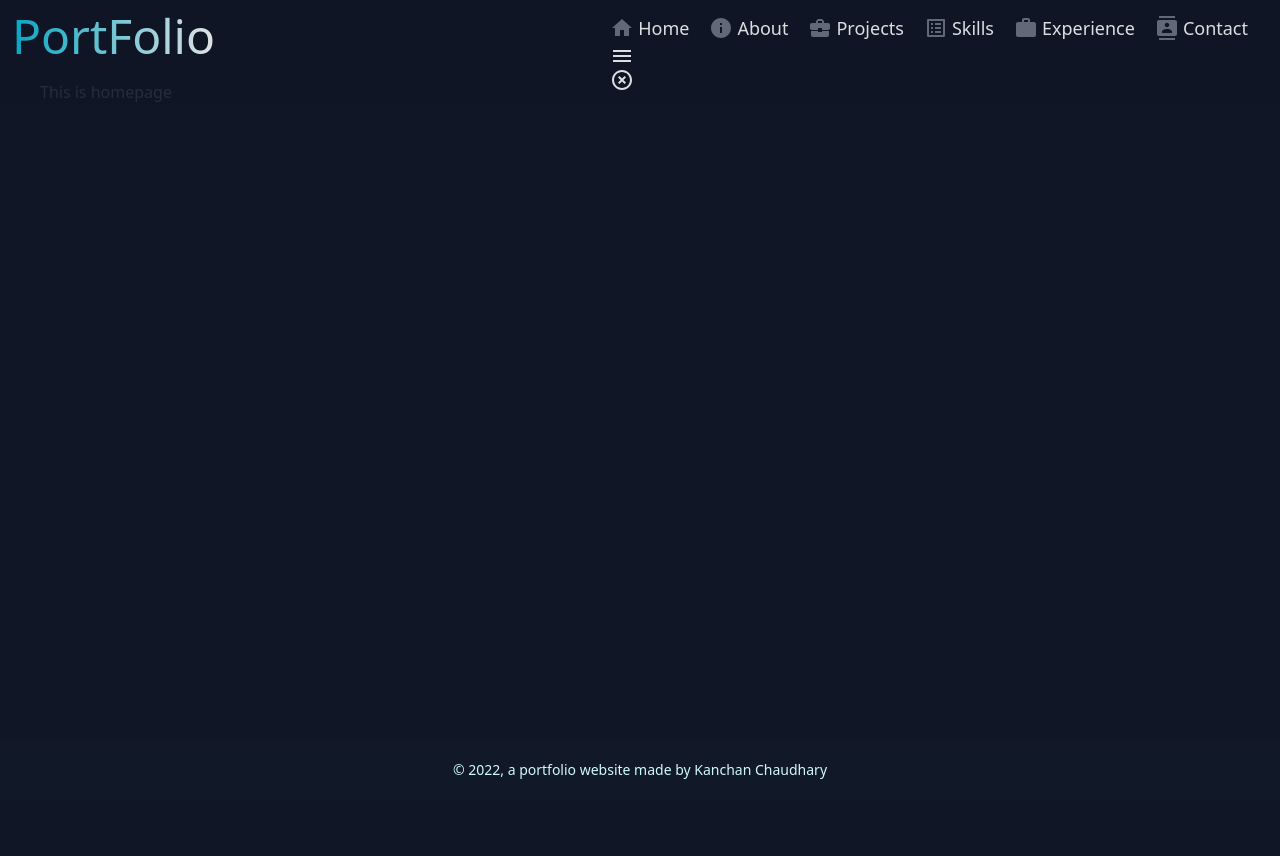
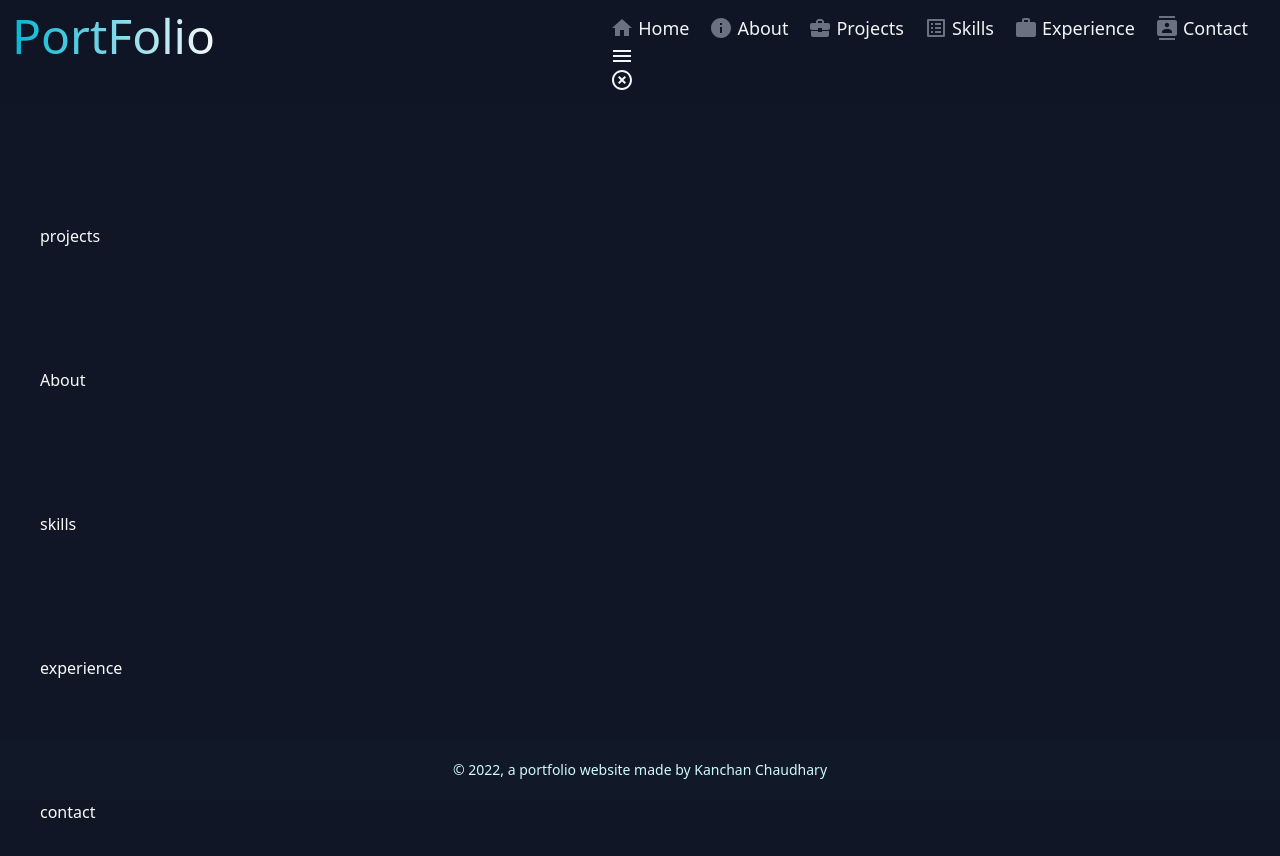
Before and after one commit to kanchan7c/online-resume, a Next.js app: page / in a window 1280 px wide. Shown: the top 856 px of the page. Before the commit the page ends 800 px from the top, so only its background shows below. Built offline with nearby package versions, Linux system fonts and the light colour scheme.

Commit message:
fixed page title issue

```diff
--- a/components/logo.js
+++ b/components/logo.js
@@ -1,9 +1,10 @@
 import React from 'react';
+import Link from 'next/link';
 
 const Logo = () => {
   return (
     <div className='lg:text-5xl text-2xl bg-gradient-to-r from-cyan-500 to-gray-50 text-transparent bg-clip-text'>
-      PortFolio
+      <Link href='/'>PortFolio</Link>
     </div>
   );
 };
--- a/components/navbar.js
+++ b/components/navbar.js
@@ -21,7 +21,7 @@ const Navbar = () => {
   }
 
   const navLinks = [
-    { name: 'Home', link: '/', icon: <HomeIcon /> },
+    { name: 'Home', link: '/home', icon: <HomeIcon /> },
     { name: 'About', link: '/about', icon: <InfoIcon /> },
     { name: 'Projects', link: '/projects', icon: <BusinessCenterIcon /> },
     { name: 'Skills', link: '/skills', icon: <ListAltIcon /> },
--- a/pages/_app.js
+++ b/pages/_app.js
@@ -1,7 +1,18 @@
-import '../styles/globals.css'
+import '../styles/globals.css';
+import Head from 'next/head';
 
 function MyApp({ Component, pageProps }) {
-  return <Component {...pageProps} />
+  const MyHeadTags = () => (
+    <Head>
+      <title key='title'>Portfolio</title>
+    </Head>
+  );
+  return (
+    <>
+      <MyHeadTags />
+      <Component {...pageProps} />
+    </>
+  );
 }
 
-export default MyApp
+export default MyApp;
--- a/pages/about.js
+++ b/pages/about.js
@@ -12,6 +12,7 @@ const About = () => {
         <Head>
           <title>Portfolio | About</title>
           <link rel='shortcut icon' href='about.png' type='image/x-icon' />
+          <meta property='og:title' content='Portfolio | About' key='title' />
         </Head>
         About
       </Wrapper>
--- a/pages/contact.js
+++ b/pages/contact.js
@@ -12,6 +12,7 @@ const Contact = () => {
         <Head>
           <title>Portfolio | Contact</title>
           <link rel='shortcut icon' href='contact.png' type='image/x-icon' />
+          <meta property='og:title' content='Portfolio | Contact' key='title' />
         </Head>
         contact
       </Wrapper>
--- a/pages/experience.js
+++ b/pages/experience.js
@@ -11,6 +11,11 @@ const Experience = () => {
       <Wrapper>
         <Head>
           <title>Portfolio | Experience</title>
+          <meta
+            property='og:title'
+            content='Portfolio | Contact'
+            key='experience'
+          />
           <link rel='shortcut icon' href='work.png' type='image/x-icon' />
         </Head>
         experience
--- a/pages/home.js
+++ b/pages/home.js
@@ -1,16 +1,23 @@
 import React from 'react';
 import Head from 'next/head';
 import Wrapper from '../components/wrapper';
+import Header from '../components/header';
+import Footer from '../components/footer';
 
 const HomePage = () => {
   return (
-    <Wrapper>
+    <>
       <Head>
         <title>Portfolio | Home</title>
         <link rel='shortcut icon' href='home.png' type='image/x-icon' />
+        <meta property='og:title' content='Portfolio | Home' key='title' />
       </Head>
-      <p>This is homepage</p>
-    </Wrapper>
+      <Header />
+      <Wrapper>
+        <p>This is homepage</p>
+      </Wrapper>
+      <Footer />
+    </>
   );
 };
 
--- a/pages/index.js
+++ b/pages/index.js
@@ -1,15 +1,23 @@
-import Footer from '../components/footer';
-import Header from '../components/header';
 import HomePage from './home';
+import Projects from './projects';
+import Skills from './skills';
+import Experience from './experience';
+import Contact from './contact';
+import About from './about';
 
 export default function Home() {
   return (
-    <div>
-      <main>
-        <Header />
-        <HomePage />
-        <Footer />
-      </main>
-    </div>
+    <>
+      <div>
+        <main>
+          <HomePage />
+          <Projects />
+          <About />
+          <Skills />
+          <Experience />
+          <Contact />
+        </main>
+      </div>
+    </>
   );
 }
--- a/pages/projects.js
+++ b/pages/projects.js
@@ -12,6 +12,11 @@ const Projects = () => {
         <Head>
           <title>Portfolio | Projects</title>
           <link rel='shortcut icon' href='projects.png' type='image/x-icon' />
+          <meta
+            property='og:title'
+            content='Portfolio | Projects'
+            key='title'
+          />
         </Head>
         projects
       </Wrapper>
--- a/pages/skills.js
+++ b/pages/skills.js
@@ -12,6 +12,7 @@ const Skills = () => {
         <Head>
           <title>Portfolio | Skills</title>
           <link rel='shortcut icon' href='skills.png' type='image/x-icon' />
+          <meta property='og:title' content='Portfolio | Skills' key='title' />
         </Head>
         skills
       </Wrapper>
```
